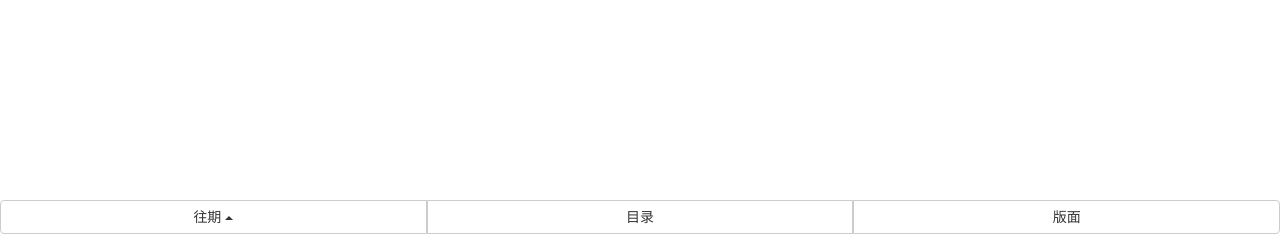
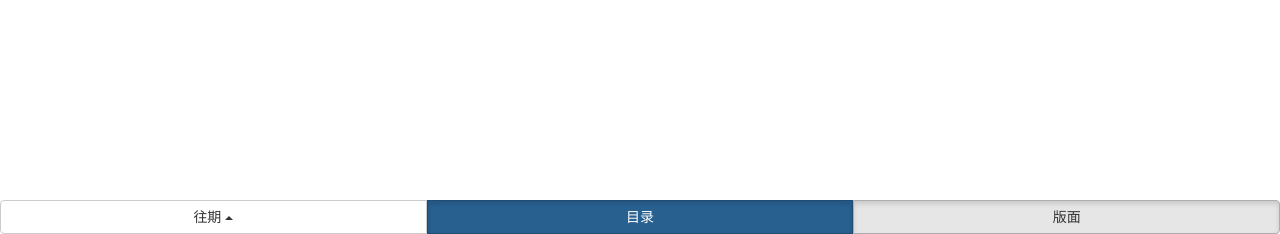
Before and after one commit to hugesoft/router, a Flask app: template app/templates/main.html in a window 1280 px wide. Shown: the part 566-800 px from the top of the page. Run offline with Flask 2, Linux system fonts and the light colour scheme; the template is opened without the code that fills it: most values are stand-ins (such as "Sample title", 1, 10 or a date in 2020); some libraries are stand-ins or nearby versions.

Commit message:
修改：     app/__init__.pyc 	修改：     app/main/__init__.pyc 	修改：     app/main/content.pyc 	修改：     app/main/views.pyc 	修改：     app/templates/main.html 	修改：     app/templates/main.html~ 	修改：     config.pyc 	修改：     requirements.txt 	修改：     venv/lib/python2.7/distutils/__init__.pyc 	修改：     venv/lib/python2.7/site-packages/blinker/__init__.pyc 	修改：     venv/lib/python2.7/site-packages/blinker/_saferef.pyc 	修改：     venv/lib/python2.7/site-packages/blinker/_utilities.pyc

```diff
--- a/app/templates/main.html
+++ b/app/templates/main.html
@@ -22,10 +22,10 @@ navbar-dirbar{ height: 40px;opacity:0}
   </div>
 
   <div class="btn-group" role="group">
-    <button type="button" class="btn btn-default">目录</button>
+    <a href="/page/" class="btn btn-primary active" role="button">目录</a>
   </div>
   <div class="btn-group" role="group">
-    <button type="button" class="btn btn-default">版面</button>
+    <a href="/main/" class="btn btn-default active" role="button">版面</a>
   </div>
 
 </div>
```
Also changed, not shown: requirements.txt (added, +14 -0 lines), 6 other files.
